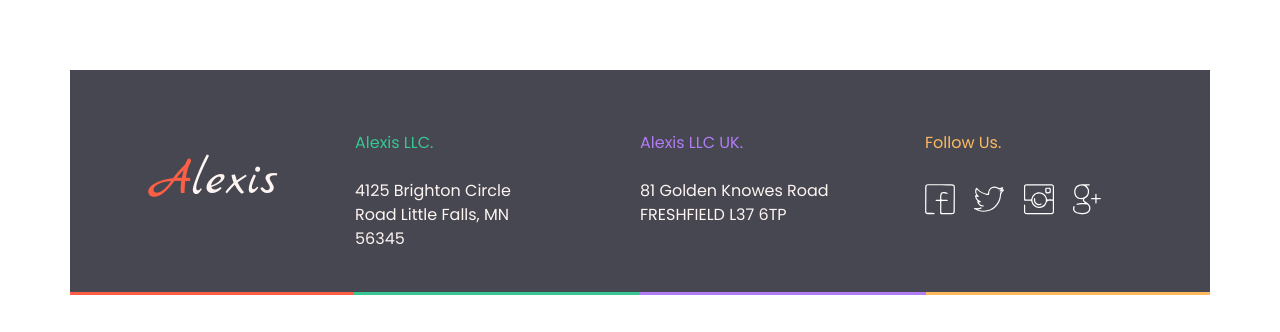
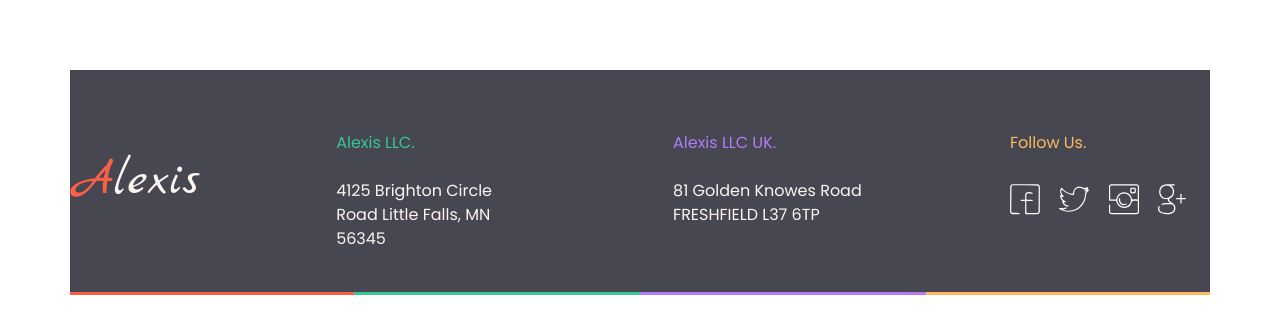
Before and after one commit to levKom/Alexis, a plain HTML site: page index.html in a window 1280 px wide. Shown: the part 1758-2090 px from the top of the page. Drawn offline with nearby package versions, Linux system fonts and the light colour scheme.

Commit message:
added footer

```diff
--- a/sass/styles.sass
+++ b/sass/styles.sass
@@ -42,14 +42,14 @@ body
       display: flex
       justify-content: space-between
       align-items: center
-      width: 1140px
+      max-width: 1140px
       background-color: rgba(38, 39, 50, 0.85)
       height: 225px
       margin: 0 auto 40px
       border-bottom: 3px solid
       border-image: linear-gradient(to right, #fc5f45 25%, #38c695 25% 50%, #b27cf5 50% 75%, #feb960 75%) 1
       .item
-        width: 25%
+        max-width: 25%
         height: 100px
         display: flex
         flex-direction: column
--- a/src/main.js
+++ b/src/main.js
@@ -14,7 +14,7 @@ function changeAttrs(event) {
       `chunks/${event.target.getAttribute('href')}.html`
   );
   document.querySelectorAll('.nav-item a')
-      .forEach(elem => elem.classList.remove('active'));
+      .forEach((elem) => elem.classList.remove('active'));
 
   event.target.classList.add('active');
   // event.target.style.color = 'red';
```
Also changed, not shown: css/styles.css, 1 other file.
